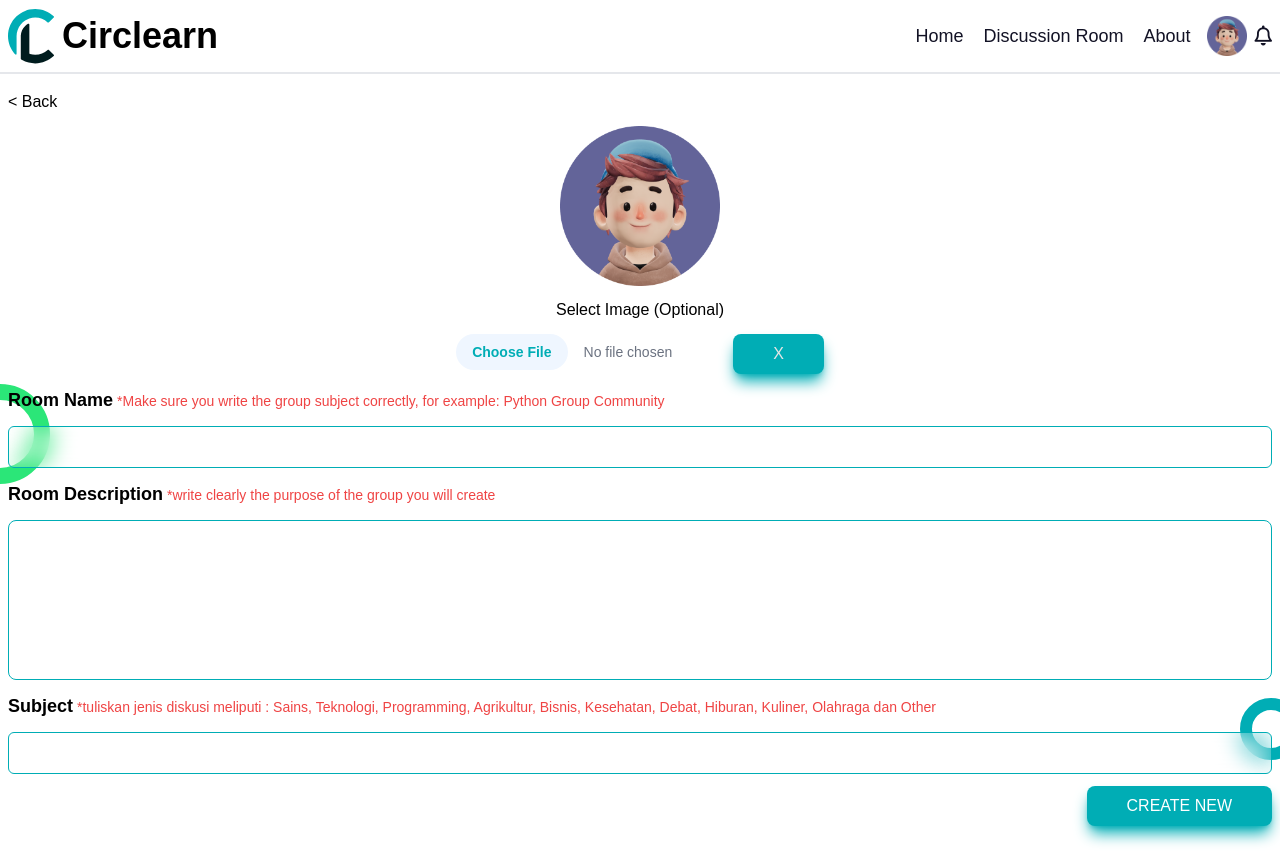
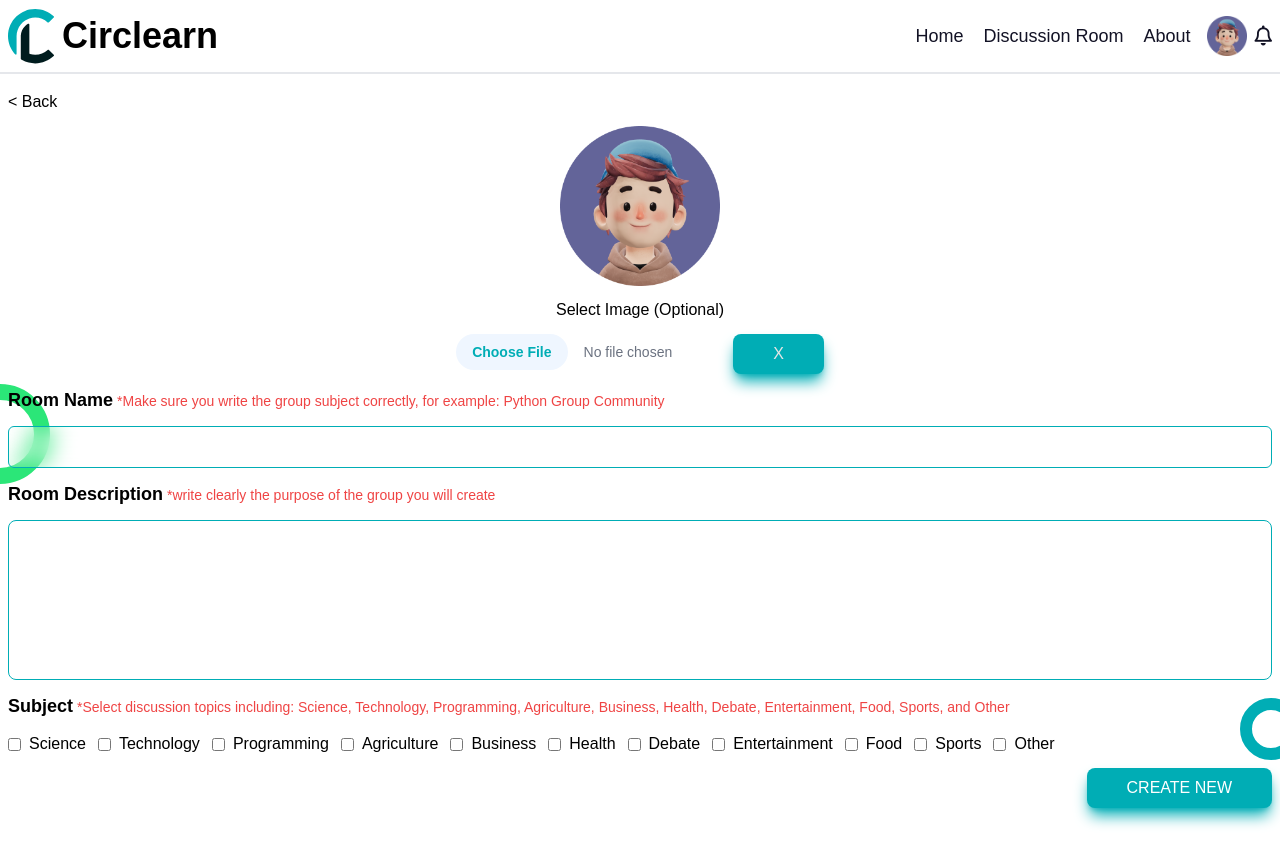
Before and after one commit to im-grifff/circlearn, a React (Create React App) app: page /create in a window 1280 px wide. Built offline with nearby package versions, Linux system fonts and the light colour scheme; no server answers; sample sign-in values are in the browser's storage; what @mertasan/tailwindcss-variables would draw is missing.

Commit message:
updates: - added sort by topic - added share button - added topic checkbox in create room - some adjustments

```diff
--- a/src/pages/CreateGroupPage.jsx
+++ b/src/pages/CreateGroupPage.jsx
@@ -1,14 +1,14 @@
-import React, { useState, useEffect, useRef } from "react";
-import { useNavigate, Link } from "react-router-dom";
+import React, { useState, useEffect, useRef } from 'react';
+import { useNavigate, Link } from 'react-router-dom';
 
-import api from "../config/api";
+import api from '../config/api';
 
-import AccessibilityPopup from "../components/AccessibilityPopup";
-import Navbar from "../layouts/Navbar";
-import Background from "../components/Background";
-import BackgroundAccessible from "../components/BackgroundAccessible";
+import AccessibilityPopup from '../components/AccessibilityPopup';
+import Navbar from '../layouts/Navbar';
+import Background from '../components/Background';
+import BackgroundAccessible from '../components/BackgroundAccessible';
 
-import avatarBig from "../assets/img/avatarBig.png";
+import avatarBig from '../assets/img/avatarBig.png';
 
 /* dalam create ruang diskusi baru, jika user tidak mengupload image, maka akan mengambil
    random image dari unsplash stock image website sebagai image group */
@@ -16,17 +16,17 @@ export default function CreateGroup() {
   const [accessibility, setAccessibility] = useState(false);
   const [file, setFile] = useState(null);
   const [filesrc, setFileSrc] = useState(null);
-  const [subjectform, setSubject] = useState("");
-  const [deskripsiform, setDeskripsi] = useState("");
-  const [jenisform, setJenis] = useState("");
+  const [subjectform, setSubject] = useState('');
+  const [deskripsiform, setDeskripsi] = useState('');
+  const [jenisform, setJenis] = useState([]);
 
   const ref = useRef();
   const navigate = useNavigate();
 
   useEffect(() => {
-    document.body.style.setProperty("--color-primary", "#00adb5");
-    document.body.style.setProperty("--color-secondary", "#636499");
-    document.body.style.setProperty("--color-tertiary", "#121225");
+    document.body.style.setProperty('--color-primary', '#00adb5');
+    document.body.style.setProperty('--color-secondary', '#636499');
+    document.body.style.setProperty('--color-tertiary', '#121225');
     setFileSrc(avatarBig);
   }, []);
 
@@ -45,55 +45,64 @@ export default function CreateGroup() {
   };
 
   const reset = () => {
-    ref.current.value = "";
+    ref.current.value = '';
   };
 
   const CreateHandler = async (e) => {
     e.preventDefault();
-    const token = localStorage.getItem("token");
+    const token = localStorage.getItem('token');
     const formData = new FormData();
 
-    if (subjectform === "" || deskripsiform === "" || jenisform === "") {
+    if (subjectform === '' || deskripsiform === '' || jenisform === '') {
       // eslint-disable-next-line no-console
-      console.log("Maaf, data kurang lengkap untuk membuat ruang diskusi baru");
+      console.log('Maaf, data kurang lengkap untuk membuat ruang diskusi baru');
       return;
     }
 
     if (file == null) {
-      await fetch("https://source.unsplash.com/random/500x300?landscape")
+      await fetch('https://source.unsplash.com/random/500x300?landscape')
         .then((res) => res.blob())
         .then((blob) => {
           const nowDate = Date.now().toString();
           const filerandom = new File([blob], `random-${nowDate}.png`, {
-            type: "image/png",
+            type: 'image/png'
           });
-          formData.append("logo_form", filerandom);
+          formData.append('logo_form', filerandom);
         });
     } else {
-      formData.append("logo_form", file);
+      formData.append('logo_form', file);
     }
 
-    formData.append("subject_form", subjectform);
+    formData.append('subject_form', subjectform);
 
-    formData.append("deskripsi_form", deskripsiform);
+    formData.append('deskripsi_form', deskripsiform);
 
-    formData.append("jenis_form", jenisform);
+    formData.append('jenis_form', jenisform);
 
     await api
-      .post("/runding/create", formData, {
+      .post('/runding/create', formData, {
         headers: {
-          "auth-token": token, // the token is a variable which holds the token
-        },
+          'auth-token': token // the token is a variable which holds the token
+        }
       })
       .then((response) => {
         // eslint-disable-next-line no-console
         console.log(response.data);
-        navigate("/ruang");
+        navigate('/ruang');
       })
       .catch((error) => {
         // eslint-disable-next-line no-console
         console.log(error);
       });
+  };
+
+  const handleCheckboxChange = (e) => {
+    if (e.target.checked) {
+      setJenis([...jenisform, e.target.value]);
+    } else {
+      const newJenis = jenisform.filter((jenis) => jenis !== e.target.value);
+      setJenis(newJenis);
+    }
   };
 
   return (
@@ -106,7 +115,7 @@ export default function CreateGroup() {
       {renderAccesibility()}
       <div className='container mx-auto px-2 mt-4 mb-10'>
         <Link to='/ruang' className='py-3'>
-          {"< Back"}
+          {'< Back'}
         </Link>
         <form action='#' onSubmit={CreateHandler}>
           <div className='flex flex-col justify-center items-center gap-3 w-full mt-3'>
@@ -166,22 +175,128 @@ export default function CreateGroup() {
             />
           </div>
           <div className='flex flex-col gap-3 mt-3'>
-            <label htmlFor='name' className='font-semibold text-lg'>
+            <label className='font-semibold text-lg'>
               Subject
               <span className='font-normal text-sm text-red-500 ml-1'>
-                *tuliskan jenis diskusi meliputi : Sains, Teknologi,
-                Programming, Agrikultur, Bisnis, Kesehatan, Debat, Hiburan,
-                Kuliner, Olahraga dan Other
+                *Select discussion topics including: Science, Technology,
+                Programming, Agriculture, Business, Health, Debate,
+                Entertainment, Food, Sports, and Other
               </span>
             </label>
-            <input
-              type='text'
-              name='jenis'
-              id='jenis'
-              onChange={(e) => setJenis(e.target.value)}
-              className='border border-primary-1 rounded-md py-2 px-3 filter backdrop-blur-md bg-transparent'
-            />
+            <div className='flex flex-wrap gap-3'>
+              <label htmlFor='sains' className='flex items-center gap-2'>
+                <input
+                  type='checkbox'
+                  id='sains'
+                  name='jenis'
+                  value='Sains'
+                  onChange={handleCheckboxChange}
+                />
+                Science
+              </label>
+              <label htmlFor='teknologi' className='flex items-center gap-2'>
+                <input
+                  type='checkbox'
+                  id='teknologi'
+                  name='jenis'
+                  value='Teknologi'
+                  onChange={handleCheckboxChange}
+                />
+                Technology
+              </label>
+              <label htmlFor='programming' className='flex items-center gap-2'>
+                <input
+                  type='checkbox'
+                  id='programming'
+                  name='jenis'
+                  value='Programming'
+                  onChange={handleCheckboxChange}
+                />
+                Programming
+              </label>
+              <label htmlFor='agrikultur' className='flex items-center gap-2'>
+                <input
+                  type='checkbox'
+                  id='agrikultur'
+                  name='jenis'
+                  value='Agrikultur'
+                  onChange={handleCheckboxChange}
+                />
+                Agriculture
+              </label>
+              <label htmlFor='bisnis' className='flex items-center gap-2'>
+                <input
+                  type='checkbox'
+                  id='bisnis'
+                  name='jenis'
+                  value='Bisnis'
+                  onChange={handleCheckboxChange}
+                />
+                Business
+              </label>
+              <label htmlFor='kesehatan' className='flex items-center gap-2'>
+                <input
+                  type='checkbox'
+                  id='kesehatan'
+                  name='jenis'
+                  value='Kesehatan'
+                  onChange={handleCheckboxChange}
+                />
+                Health
+              </label>
+              <label htmlFor='debat' className='flex items-center gap-2'>
+                <input
+                  type='checkbox'
+                  id='debat'
+                  name='jenis'
+                  value='Debat'
+                  onChange={handleCheckboxChange}
+                />
+                Debate
+              </label>
+              <label htmlFor='hiburan' className='flex items-center gap-2'>
+                <input
+                  type='checkbox'
+                  id='hiburan'
+                  name='jenis'
+                  value='Hiburan'
+                  onChange={handleCheckboxChange}
+                />
+                Entertainment
+              </label>
+              <label htmlFor='kuliner' className='flex items-center gap-2'>
+                <input
+                  type='checkbox'
+                  id='kuliner'
+                  name='jenis'
+                  value='Kuliner'
+                  onChange={handleCheckboxChange}
+                />
+                Food
+              </label>
+              <label htmlFor='olahraga' className='flex items-center gap-2'>
+                <input
+                  type='checkbox'
+                  id='olahraga'
+                  name='jenis'
+                  value='Olahraga'
+                  onChange={handleCheckboxChange}
+                />
+                Sports
+              </label>
+              <label htmlFor='other' className='flex items-center gap-2'>
+                <input
+                  type='checkbox'
+                  id='other'
+                  name='jenis'
+                  value='Other'
+                  onChange={handleCheckboxChange}
+                />
+                Other
+              </label>
+            </div>
           </div>
+
           <div className='flex justify-end gap-3 mt-3'>
             <button
               type='submit'
--- a/src/pages/RuangPage.jsx
+++ b/src/pages/RuangPage.jsx
@@ -10,24 +10,25 @@
 /* eslint-disable no-else-return */
 /* eslint-disable jsx-a11y/label-has-associated-control */
 /* eslint-disable react/jsx-wrap-multilines */
-import React, { useState, useEffect } from "react";
-import Popup from "reactjs-popup";
-import { useNavigate } from "react-router-dom";
+import React, { useState, useEffect } from 'react';
+import Popup from 'reactjs-popup';
+import { useNavigate } from 'react-router-dom';
 
-import AccessibilityPopup from "../components/AccessibilityPopup";
-import Navbar from "../layouts/Navbar";
-import Background from "../components/Background";
-import DiscussionRoomCard from "../components/DiscussionRoomCard";
-import BackgroundAccessible from "../components/BackgroundAccessible";
+import AccessibilityPopup from '../components/AccessibilityPopup';
+import Navbar from '../layouts/Navbar';
+import Background from '../components/Background';
+import DiscussionRoomCard from '../components/DiscussionRoomCard';
+import BackgroundAccessible from '../components/BackgroundAccessible';
 
-import api from "../config/api";
+import api from '../config/api';
 
 export default function RuangPage() {
   const [discussionRooms, setDiscussionRooms] = useState([]);
-  const [searchTerm, setSearchTerm] = useState("");
+  const [searchTerm, setSearchTerm] = useState('');
   const [searchResults, setSearchResults] = useState([]);
   const [accessibility, setAccessibility] = useState(false);
   const [loading, setLoading] = useState(true);
+  const [filter, setFilter] = useState('all');
 
   const renderAccesibility = () => {
     if (accessibility) {
@@ -39,12 +40,12 @@ export default function RuangPage() {
   const navigate = useNavigate();
 
   useEffect(() => {
-    const token = localStorage.getItem("token");
+    const token = localStorage.getItem('token');
     api
-      .get("/runding", {
+      .get('/runding', {
         headers: {
-          "auth-token": token, // the token is a variable which holds the token
-        },
+          'auth-token': token // the token is a variable which holds the token
+        }
       })
       .then((response) => {
         setDiscussionRooms(response.data.data);
@@ -55,9 +56,9 @@ export default function RuangPage() {
         // eslint-disable-next-line no-console
         console.log(error);
       });
-    document.body.style.setProperty("--color-primary", "#00adb5");
-    document.body.style.setProperty("--color-secondary", "#636499");
-    document.body.style.setProperty("--color-tertiary", "#121225");
+    document.body.style.setProperty('--color-primary', '#00adb5');
+    document.body.style.setProperty('--color-secondary', '#636499');
+    document.body.style.setProperty('--color-tertiary', '#121225');
   }, []);
 
   // search function for discussion rooms
@@ -71,12 +72,27 @@ export default function RuangPage() {
     );
     setSearchResults(newResults);
 
-    setSearchTerm("");
+    setSearchTerm('');
   };
 
   const handleChange = (e) => {
     setSearchTerm(e.target.value);
   };
+
+  useEffect(() => {
+    // filter is sains,teknologi,other separated by comma (,) in the database
+
+    if (filter === 'all') {
+      setSearchResults(discussionRooms);
+    } else {
+      const newResults = discussionRooms.filter((discussion) =>
+        discussion.jenisRunding.toLowerCase().includes(filter.toLowerCase())
+      );
+      setSearchResults(newResults);
+    }
+  }, [discussionRooms, filter]);
+
+  console.log(discussionRooms);
 
   return (
     <>
@@ -112,14 +128,78 @@ export default function RuangPage() {
             List
             <span className='text-primary-1'> My Rooms</span>
           </h2>
+          <div className='flex flex-row-reverse'>
             <button
               onClick={() => {
-              navigate("/create");
+                navigate('/create');
               }}
               type='button'
               className='flex justify-center items-center text-center text-white ml-[7px] w-[120px] h-[40px] bg-primary-2 text-[15px] font-medium p-0 rounded-lg hover:shadow-primary-1 shadow-lg'>
               NEW
             </button>
+            <Popup
+              trigger={
+                <button
+                  type='button'
+                  className='flex justify-center items-center text-center text-white ml-[7px] w-[120px] h-[40px] bg-primary-2 text-[15px] font-medium p-0 rounded-lg hover:shadow-primary-1 shadow-lg'>
+                  FILTER
+                </button>
+              }
+              modal
+              nested>
+              {(close) => (
+                <div className='bg-white rounded-lg shadow-lg p-4 max-w-[300px] w-full'>
+                  <div className='flex justify-between items-center mb-4'>
+                    <h2 className='font-semibold'>Filter by Tags</h2>
+                    <button
+                      type='button'
+                      className='text-primary-1'
+                      onClick={() => {
+                        close();
+                      }}>
+                      <i className='fa-solid fa-times' />
+                    </button>
+                  </div>
+                  <div className='flex flex-col gap-2'>
+                    <label htmlFor='tags' className='font-semibold'>
+                      Tags
+                    </label>
+                    <select
+                      name='tags'
+                      id='tags'
+                      onChange={(e) => {
+                        setFilter(e.target.value);
+                      }}
+                      value={filter}
+                      className='border-2 border-primary-1 rounded-lg py-1 px-2'>
+                      <option value='all'>All</option>
+                      <option value='test'>Test</option>
+                      <option value='sains'>Science</option>
+                      <option value='teknologi'>Technology</option>
+                      <option value='programming'>Programming</option>
+                      <option value='agrikultur'>Agriculture</option>
+                      <option value='bisnis'>Business</option>
+                      <option value='kesehatan'>Health</option>
+                      <option value='debat'>Debate</option>
+                      <option value='hiburan'>Entertainment</option>
+                      <option value='kuliner'>Food</option>
+                      <option value='Olahraga'>Sports</option>
+                    </select>
+                  </div>
+                  <div className='flex justify-end mt-4'>
+                    <button
+                      type='button'
+                      className='text-primary-1'
+                      onClick={() => {
+                        close();
+                      }}>
+                      Close
+                    </button>
+                  </div>
+                </div>
+              )}
+            </Popup>
+          </div>
         </div>
         <div className='grid grid-cols-1 md:grid-cols-2 gap-2'>
           {loading ? (
```
Also changed, not shown: src/components/DiscussionRoomCard.jsx (+5 -5 lines), src/pages/DiscussionDetails.jsx (+43 -30 lines), src/pages/QuestionDetailPage.jsx (+15 -0 lines). Lines whose indentation alone changed are shown as unchanged.
